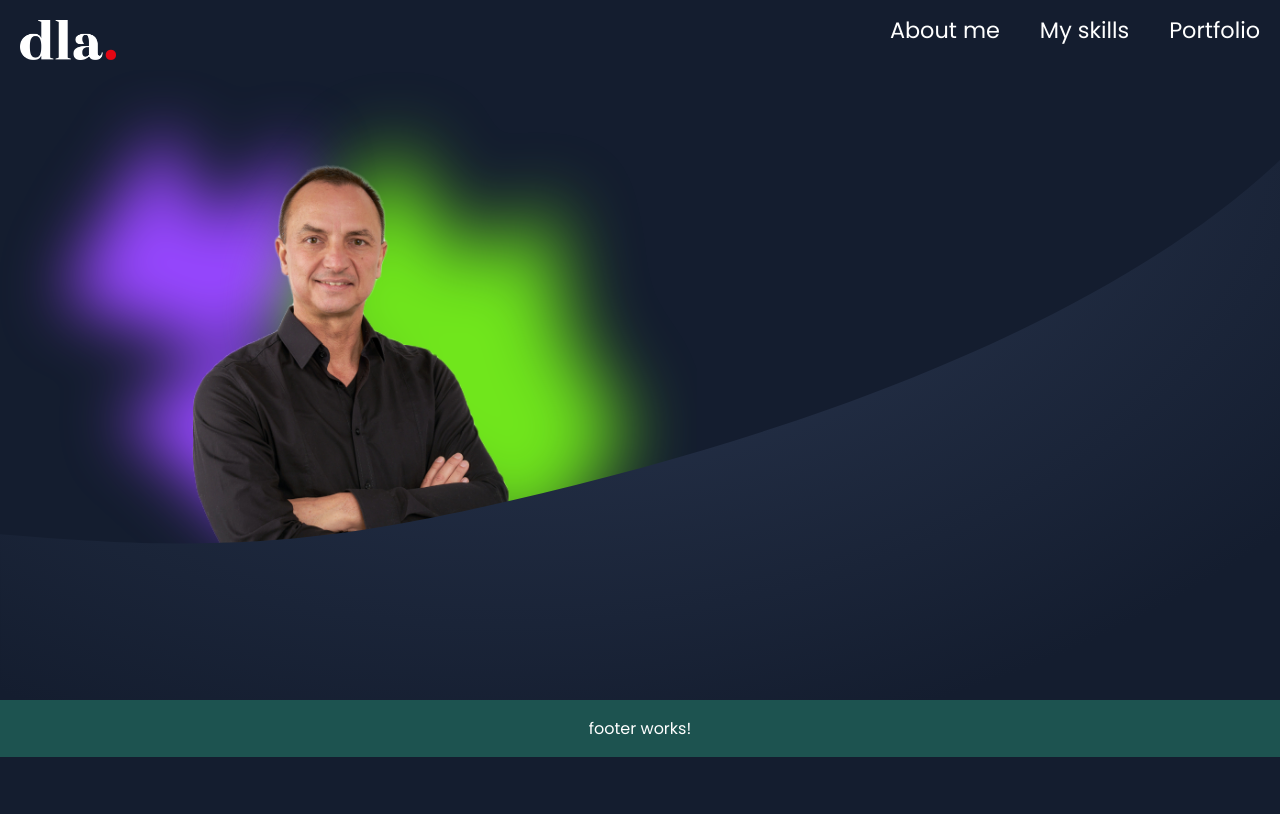
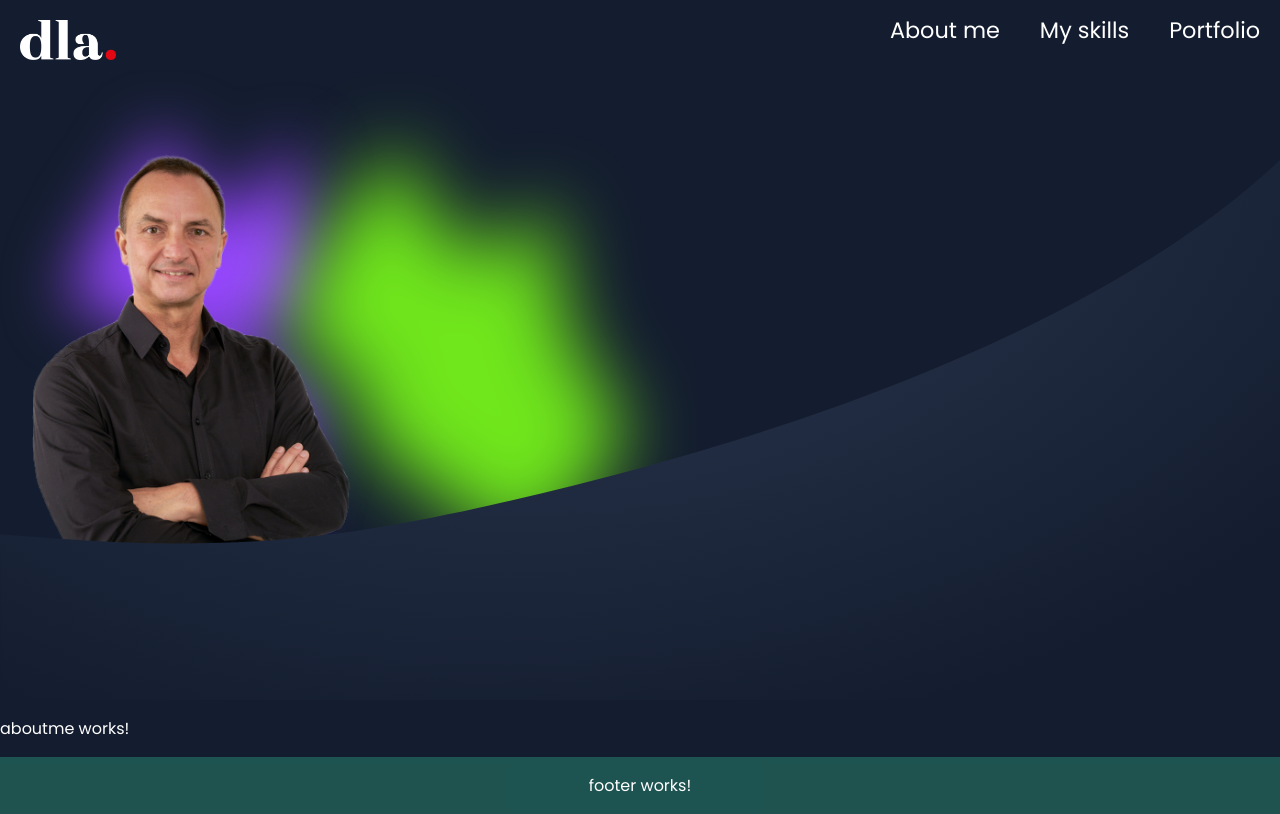
Before and after one commit to alsiesta/portfolio, an Angular app: page / in a window 1280 px wide. Built offline with nearby package versions, Linux system fonts and the light colour scheme.

Commit message:
added aboutme component

```diff
--- a/src/app/mainpane/mainpane.component.html
+++ b/src/app/mainpane/mainpane.component.html
@@ -1 +1,2 @@
 <app-greetingsection></app-greetingsection>
+<app-aboutme></app-aboutme>
--- /dev/null
+++ b/src/app/routing/aboutme/aboutme.component.html
@@ -0,0 +1 @@
+<p>aboutme works!</p>
--- /dev/null
+++ b/src/app/routing/aboutme/aboutme.component.scss
@@ -0,0 +1,3 @@
+:host {
+  display: block;
+}
--- a/src/app/routing/greetingsection/greetingsection.component.scss
+++ b/src/app/routing/greetingsection/greetingsection.component.scss
@@ -35,12 +35,12 @@
     position: relative;
     // left: 160px;
 
-    @media (min-width: ($breakpointExpanded +200px)) {
+    @media (min-width: ($breakpointExpanded (+200px))) {
       display: block;
       left: 160px;
       top: 10px;
     }
-    @media (max-width: ($breakpointExpanded +200px)) {
+    @media (max-width: ($breakpointExpanded (+200px))) {
       display: block;
       left: 60px;
       top: 10px;
@@ -97,7 +97,7 @@
     display: block;
     top: 350px;
   }
-  // @media  (max-width: ($breakpointExpanded +200px)) {
+  // @media  (max-width: ($breakpointExpanded (+200px))) {
   //   top: 160px;
   // }
 }
```
Also changed, not shown: src/app/app.module.ts (+9 -2 lines), src/app/routing/aboutme/aboutme.component.ts (added, +10 -0 lines), 1 other file (tests, documents, lock files or other folders).
